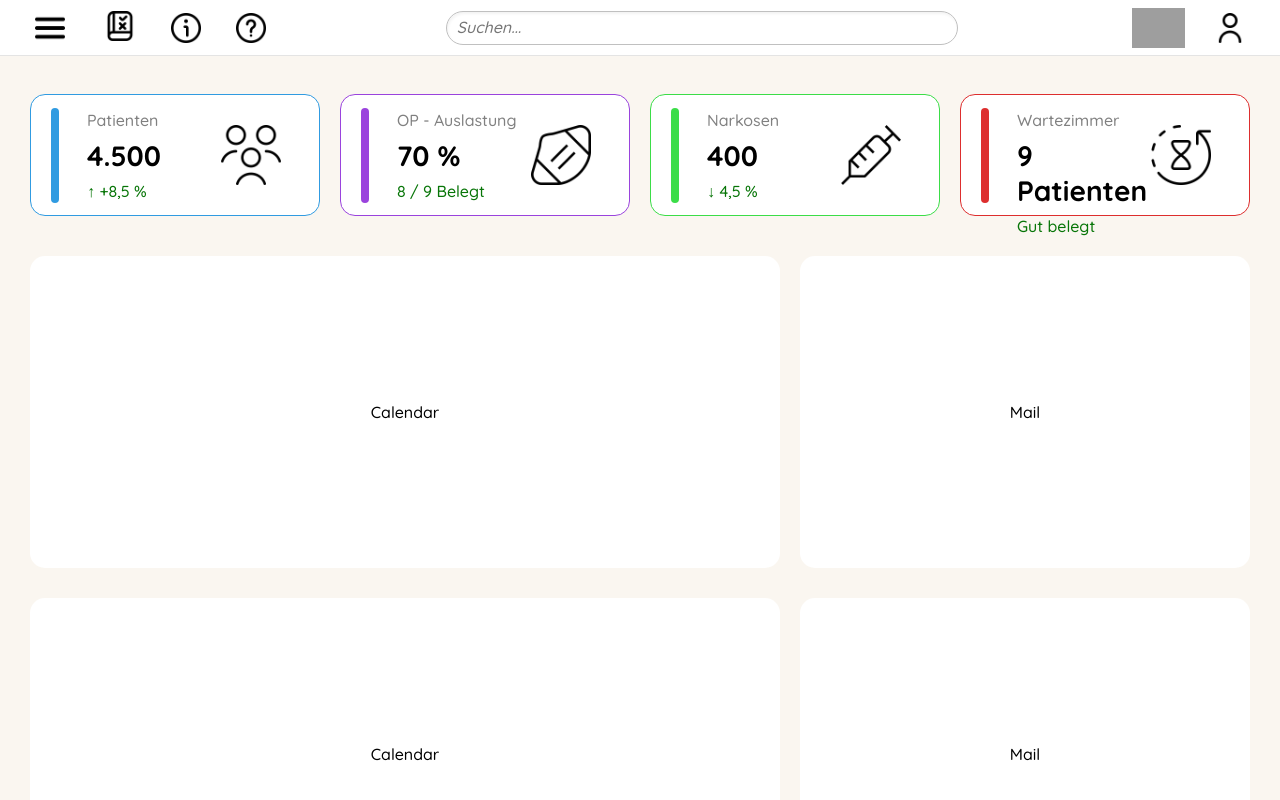
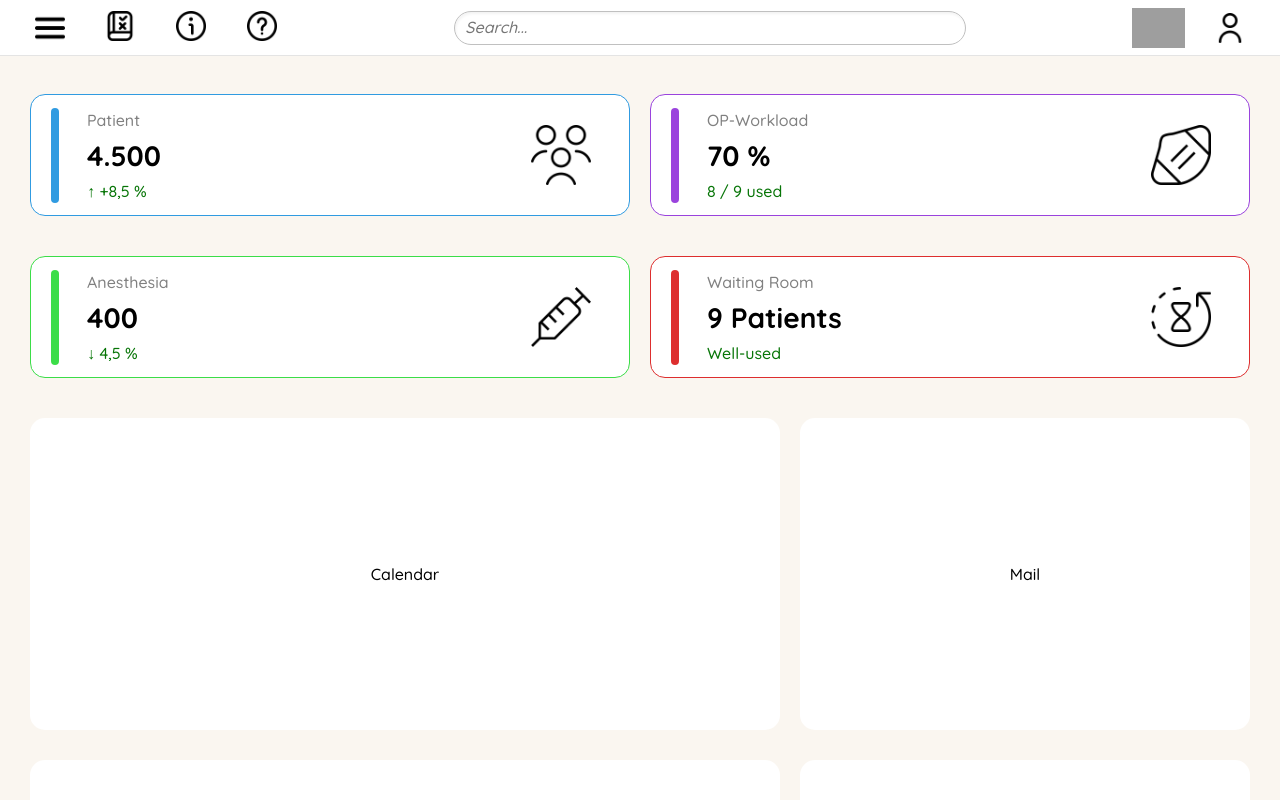
Before and after one commit to AndreNeb/diplomarbeit_fe, a React (Create React App) app: page / in a window 1280 px wide. Shown: the top 800 px of the page. Built offline with nearby package versions, Linux system fonts and the light colour scheme; grey boxes are pictures that could not be loaded.

Commit message:
Finished small Widgets

```diff
--- a/package.json
+++ b/package.json
@@ -6,8 +6,11 @@
     "@testing-library/jest-dom": "^5.17.0",
     "@testing-library/react": "^13.4.0",
     "@testing-library/user-event": "^13.5.0",
+    "i18next": "^23.15.2",
+    "i18next-browser-languagedetector": "^8.0.0",
     "react": "^18.3.1",
     "react-dom": "^18.3.1",
+    "react-i18next": "^15.0.2",
     "react-router-dom": "^6.26.2",
     "react-scripts": "5.0.1",
     "web-vitals": "^2.1.4"
@@ -24,8 +27,7 @@
       "react-app/jest"
     ]
   },
-
-"browserslist": {
+  "browserslist": {
     "production": [
       ">0.2%",
       "not dead",
--- a/src/App.jsx
+++ b/src/App.jsx
@@ -18,9 +18,21 @@ import './stylesheets/general/general.css';
 import './stylesheets/homepage-widgets/small-widgets.css';
 import './stylesheets/homepage-widgets/big-widgets.css';
 import RulesPage from './RulesPage';
+import SupportPage from "./SupportPage";
+import InfoPage from "./InfoPage";
+import './i18n'
+import {useTranslation} from "react-i18next";
 
 
 function App() {
+
+    const {t} =useTranslation();
+
+    const { i18n } = useTranslation();
+    const changeLanguage = (lang) => {
+        i18n.changeLanguage(lang);
+    };
+
     return (
         <Router>
             <>
@@ -32,20 +44,35 @@ function App() {
                                 <img src={logo} className="logo" alt="Logo"/>
                                 <div className="topbar-functional-divs">
                                     <Link to="/RulesPage">
-                                        <button className="Rules-Button">
+                                        <button className="Button-topbar">
                                             <img src={regeln} className="regeln" alt="Regeln"/>
                                         </button>
 
                                     </Link>
                                 </div>
-                                <img src={info} className="info" alt="Info"/>
-                                <img src={support} className="support" alt="Support"/>
+                                <div className="topbar-functional-divs">
+                                    <Link to="/InfoPage">
+                                        <button className="Button-topbar">
+                                            <img src={info} className="info" alt="Info"/>
+                                        </button>
+
+                                    </Link>
+                                </div>
+                                <div className="topbar-functional-divs">
+                                    <Link to="/SupportPage">
+                                        <button className="Button-topbar">
+                                            <img src={support} className="support" alt="Support"/>
+                                        </button>
+
+                                    </Link>
+                                </div>
+
                             </div>
                             <div className="middle-section">
-                                <input className="search-bar" type="text" placeholder="Suchen..."/>
+                                <input className="search-bar" type="text" placeholder={t('searchbar-placeholder')}/>
                             </div>
                             <div className="right-section">
-                                <img src={language} className="language" alt="language"/>
+                                <img src={language} className="language" alt={t('language')}/>
                                 <img src={login} className="login" alt="login"/>
                             </div>
                         </div>
@@ -56,7 +83,7 @@ function App() {
                                     &nbsp;
                                 </div>
                                 <div className="small-widgets-text">
-                                    <div className="small-widgets-text-top">Patienten</div>
+                                    <div className="small-widgets-text-top">{t('patient')}</div>
                                     <div className="small-widgets-text-middle">4.500</div>
                                     <div className="small-widgets-text-bottom">&uarr; &#43;8,5 &#037;</div>
                                 </div>
@@ -69,9 +96,9 @@ function App() {
                                     &nbsp;
                                 </div>
                                 <div className="small-widgets-text">
-                                    <div className="small-widgets-text-top">OP - Auslastung</div>
+                                    <div className="small-widgets-text-top">{t('op-workload')}</div>
                                     <div className="small-widgets-text-middle">70 &#037;</div>
-                                    <div className="small-widgets-text-bottom">8 / 9 Belegt</div>
+                                    <div className="small-widgets-text-bottom">8 / 9 {t('unavailable')}</div>
                                 </div>
                                 <div>
                                     <img src={maske} className="small-widgets-picture-layout" alt="OP - Maske"/>
@@ -82,7 +109,7 @@ function App() {
                                     &nbsp;
                                 </div>
                                 <div className="small-widgets-text">
-                                    <div className="small-widgets-text-top">Narkosen</div>
+                                    <div className="small-widgets-text-top">{t('anesthesia')}</div>
                                     <div className="small-widgets-text-middle">400</div>
                                     <div className="small-widgets-text-bottom">&darr; 4,5 &#037;</div>
                                 </div>
@@ -95,9 +122,9 @@ function App() {
                                     &nbsp;
                                 </div>
                                 <div className="small-widgets-text">
-                                    <div className="small-widgets-text-top">Wartezimmer</div>
-                                    <div className="small-widgets-text-middle">9 Patienten</div>
-                                    <div className="small-widgets-text-bottom">Gut belegt</div>
+                                    <div className="small-widgets-text-top">{t('waiting-room')}</div>
+                                    <div className="small-widgets-text-middle">9 {t('patients')}</div>
+                                    <div className="small-widgets-text-bottom">  {t('waiting-room-usage')}</div>
                                 </div>
                                 <div>
                                     <img src={wartezimmer}
@@ -122,7 +149,8 @@ function App() {
                         </body>}/>
 
                     <Route path="/rulesPage" element={<RulesPage/>}/>
-
+                    <Route path="/infoPage" element={<InfoPage/>}/>
+                    <Route path="/supportPage" element={<SupportPage/>}/>
                 </Routes>
             </>
 
--- /dev/null
+++ b/src/InfoPage.jsx
@@ -0,0 +1,14 @@
+import { Link } from "react-router-dom";
+import './stylesheets/leftbar/buttons.css';
+
+function RulesPage() {
+    return (
+        <div className="lol">
+            <Link to="/">
+                <button className="button-general">Info</button>
+            </Link>
+        </div>
+    );
+}
+
+export default RulesPage;
--- /dev/null
+++ b/src/Language/de.json
@@ -0,0 +1,16 @@
+{
+  "searchbar-placeholder": "Suchen...",
+  "rules": "Regeln",
+  "survey": "Fragebogen",
+  "info": "Info",
+  "support": "Hilfe",
+  "language": "Sprache ändern",
+  "login": "Anmeldung",
+  "patient": "Patient",
+  "patients": "Patienten",
+  "op-workload": "OP-Auslastung",
+  "unavailable": "Belegt",
+  "anesthesia": "Narkose",
+  "waiting-room": "Wartezimmer",
+  "waiting-room-usage": "Gut belegt"
+}
--- /dev/null
+++ b/src/Language/en.json
@@ -0,0 +1,16 @@
+{
+  "searchbar-placeholder": "Search...",
+  "rules": "Rules",
+  "survey": "Survey",
+  "info": "Info",
+  "support": "Support",
+  "language": "Change language",
+  "login": "Login",
+  "patient": "Patient",
+  "patients": "Patients",
+  "op-workload": "OP-Workload",
+  "unavailable": "used",
+  "anesthesia": "Anesthesia",
+  "waiting-room": "Waiting Room",
+  "waiting-room-usage": "Well-used"
+}
--- /dev/null
+++ b/src/SupportPage.jsx
@@ -0,0 +1,14 @@
+import { Link } from "react-router-dom";
+import './stylesheets/leftbar/buttons.css';
+
+function RulesPage() {
+    return (
+        <div className="lol">
+            <Link to="/">
+                <button className="button-general">Support</button>
+            </Link>
+        </div>
+    );
+}
+
+export default RulesPage;
--- /dev/null
+++ b/src/i18n.jsx
@@ -0,0 +1,22 @@
+
+import i18n from 'i18next';
+import { initReactI18next } from 'react-i18next';
+import LanguageDetector from 'i18next-browser-languagedetector';
+import en from './Language/en.json';
+import de from './Language/de.json';
+
+i18n
+    .use(LanguageDetector) // Verwende den LanguageDetector um automatisch die Sprache zu erkennen
+    .use(initReactI18next) // Verknüpfe i18next mit React
+    .init({
+        resources: {
+            en: { translation: en },
+            de: { translation: de },
+        },
+        fallbackLng: 'en', // Fallback-Sprache, falls keine erkannt wird
+        interpolation: {
+            escapeValue: false, // React verarbeitet XSS-Schutz von sich aus
+        },
+    });
+
+export default i18n;
--- a/src/stylesheets/homepage-widgets/small-widgets.css
+++ b/src/stylesheets/homepage-widgets/small-widgets.css
@@ -125,3 +125,15 @@
     background-color: #dd2e2e;
     color: #dd2e2e;
 }
+
+@media (max-width: 1500px) {
+    .small-widgets-outer-div {
+        grid-template-columns: 1fr 1fr;
+    }
+}
+
+@media (max-width: 800px) {
+    .small-widgets-outer-div {
+        grid-template-columns: 1fr ;
+    }
+}
--- a/src/stylesheets/topbar/topbar.css
+++ b/src/stylesheets/topbar/topbar.css
@@ -24,7 +24,7 @@
 
 }
 
-.Rules-Button {
+.Button-topbar {
     justify-content: center;
     background-color: white;
     align-items: center;
```
Also changed, not shown: src/tsconfig.json (added, +10 -0 lines), 2 other files (tests, documents, lock files or other folders).
